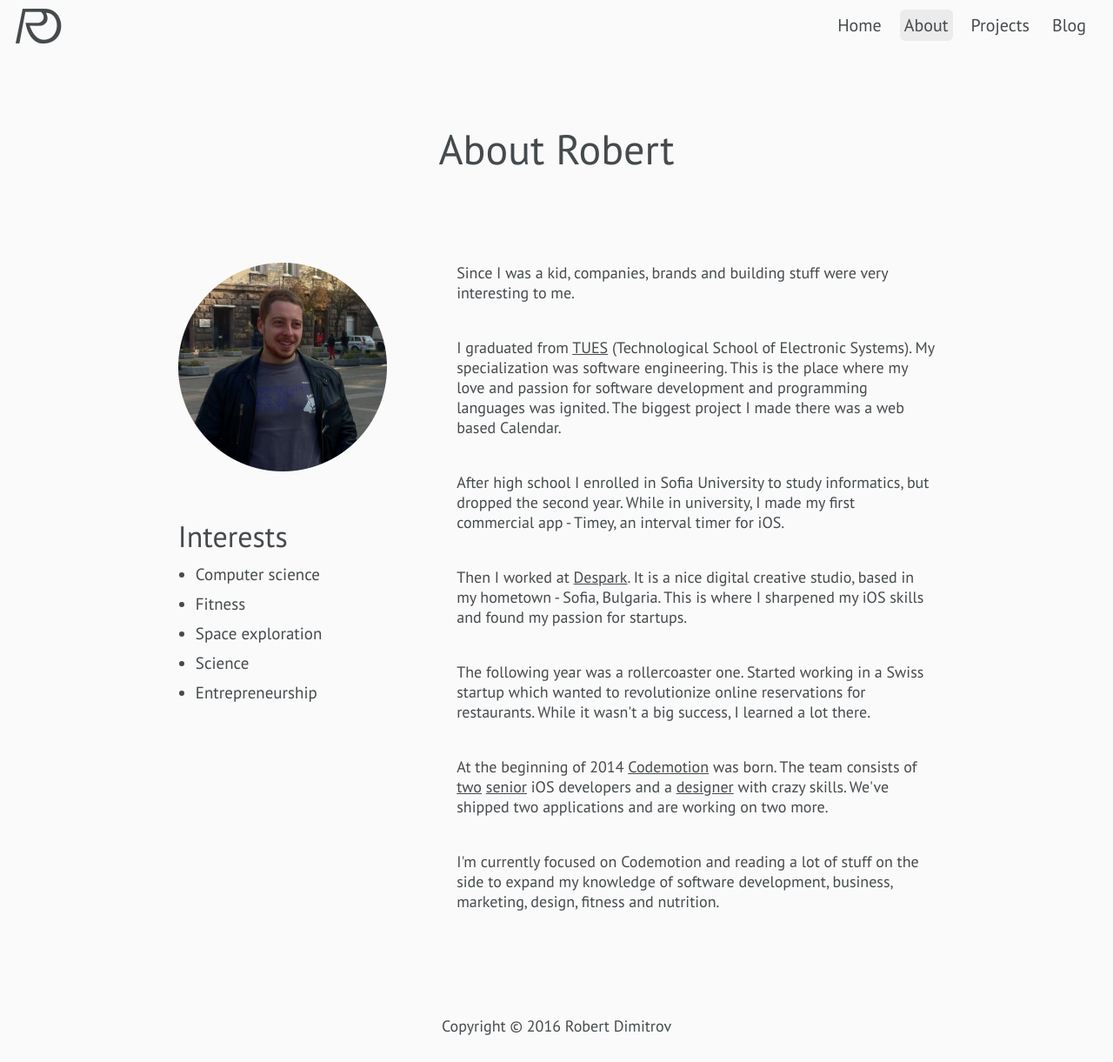
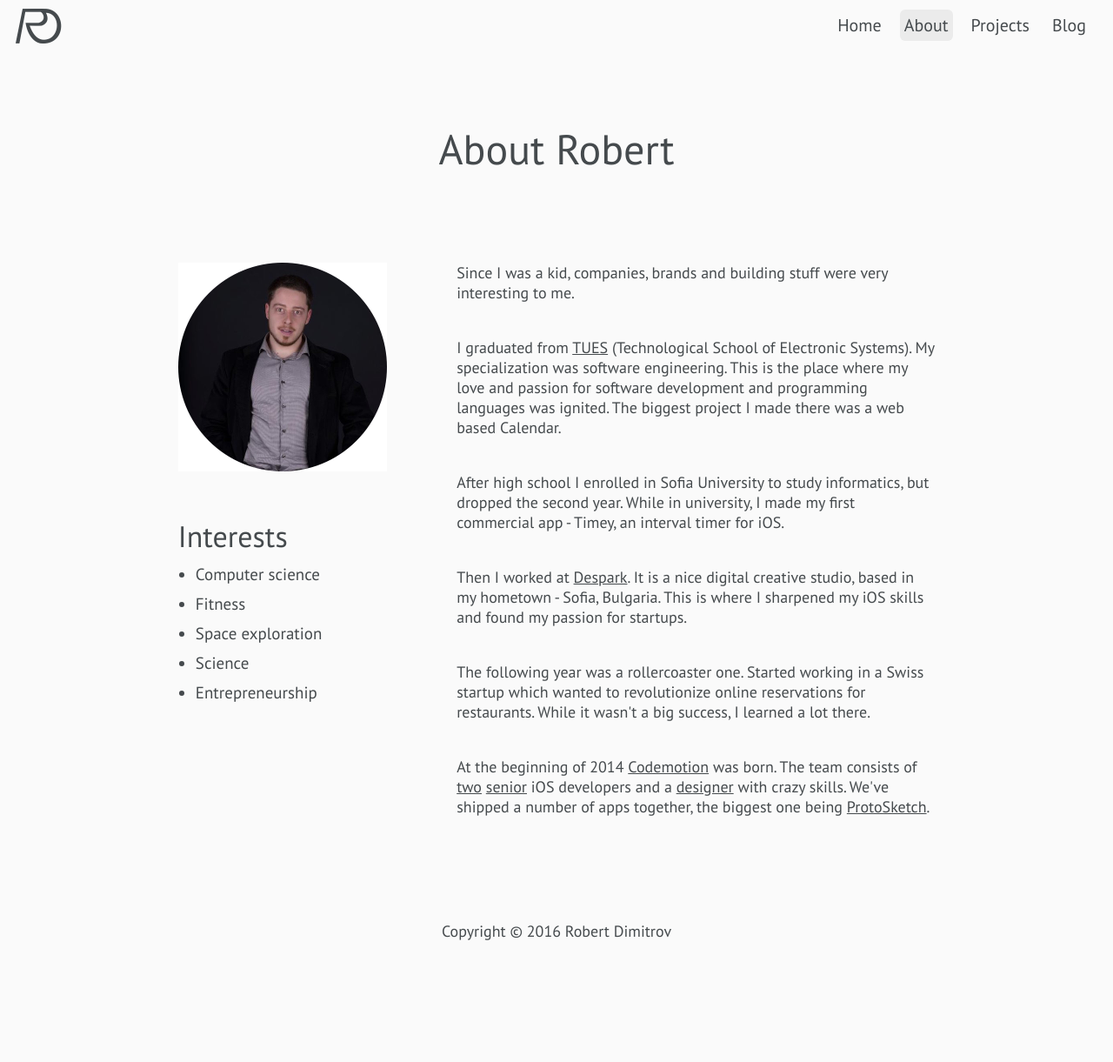
Before and after one commit to robbdimitrov/robbdimitrov.github.io, a Jekyll site: the page built from about/index.html, in a window 1280 px wide and 1221 px high. Shown: the whole window at 87% size. Built offline with Jekyll 4.4.1, drawn with Linux system fonts in a browser that asks for light colours; Markdown is read by kramdown in place of the engine named in the settings.

Commit message:
Update biography and profile image.

```diff
--- a/about/index.html
+++ b/about/index.html
@@ -67,7 +67,7 @@
 		</header>
 		<div class="wrapper">
 			<h1 class="title">About Robert</h1>
-			<img src="../images/robert_image.png" alt="Robert Dimitrov" id="biography_image" />
+			<img src="../images/robert_image.jpg" alt="Robert Dimitrov" id="biography_image" />
 			<div id="biography">
 				<p>
 					Since I was a kid, companies, brands and building stuff were very interesting to me.
@@ -93,12 +93,8 @@
 				<p>
 					At the beginning of 2014 <a href="http://codemotionapps.com/">Codemotion</a> was born. The team consists of
 					<a href="http://yanev.co">two</a> <a href="http://robbdimitrov.com">senior</a> iOS developers and a
-					<a href="https://dribbble.com/uffo">designer</a> with crazy skills. We've shipped two applications
-					and are working on two more.
-				</p>
-				<p>
-					I'm currently focused on Codemotion and reading a lot of stuff on the side to expand my knowledge of software development,
-					business, marketing, design, fitness and nutrition.
+					<a href="https://dribbble.com/uffo">designer</a> with crazy skills. We've shipped a number of apps together, the
+					biggest one being <a href="http://protosketch.io/">ProtoSketch</a>.
 				</p>
 			</div>
 			<div class="infobox">
```
Also changed, not shown: images/robert_image.jpg (added), images/robert_image.png (deleted).
